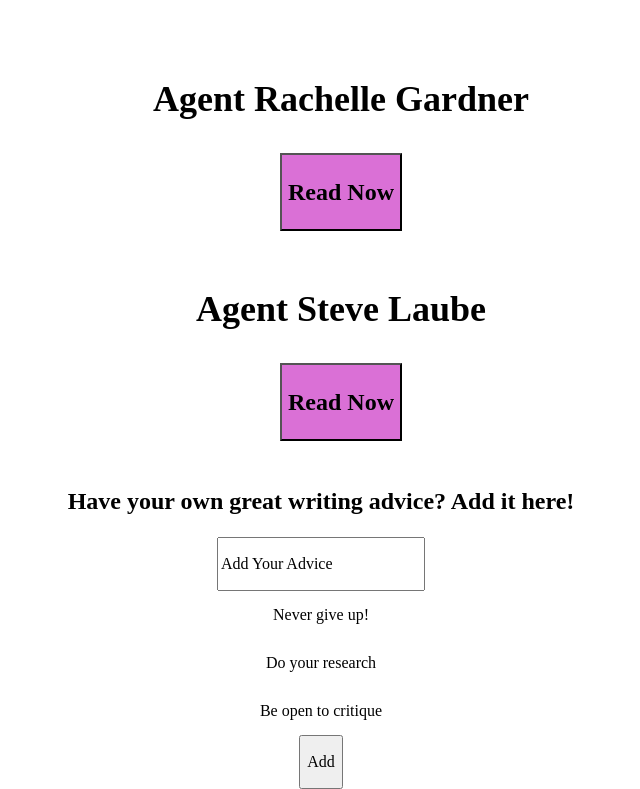
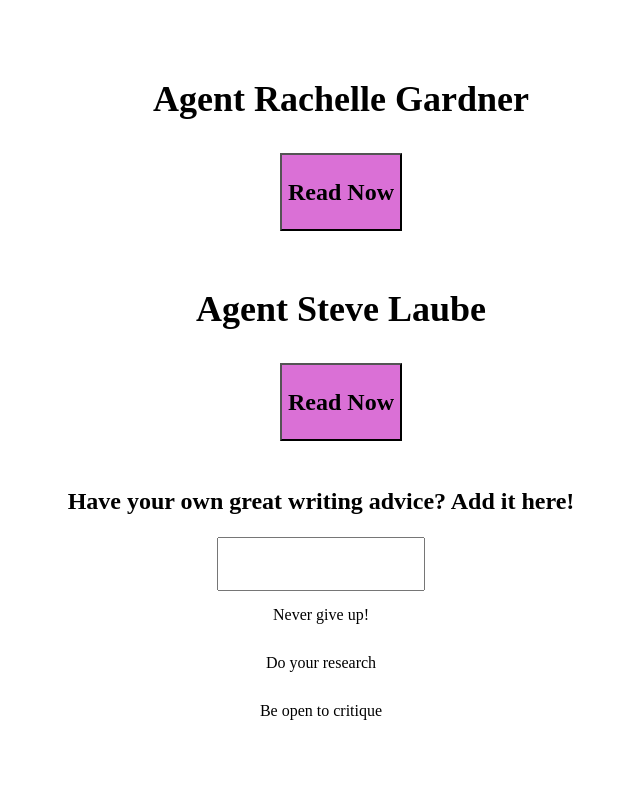
Before and after one commit to yahwehschica7/j-nelson-website, a React (Create React App) app: page /resources in a window 1280 px wide. Shown: the part 225-1014 px from the top of the page, without its empty margins (319-959 px from the left). After the commit the page ends 960 px from the top, so only its background shows below. Built offline with nearby package versions, Linux system fonts and the light colour scheme; data requests are answered from the project's data file.

Commit message:
deleted button on writing tips, added form

```diff
--- a/db.json
+++ b/db.json
@@ -78,20 +78,6 @@
     {
       "id": 3,
       "writingTip": "Be open to critique"
-    },
-    [
-      {
-        "id": 1,
-        "writingTip": "Never give up!"
-      },
-      {
-        "id": 2,
-        "writingTip": "Do your research"
-      },
-      {
-        "id": 3,
-        "writingTip": "Be open to critique"
-      }
-    ]
+    }
   ]
 }
--- a/src/AddWritingTips.jsx
+++ b/src/AddWritingTips.jsx
@@ -13,24 +13,20 @@
     })
   }, [])
 
-  const adviceList = advice.map((tip) =>
-  <p key={tip.id}>
-    {tip.writingTip}
-  </p>
-)
 
   function handleChange(e) {
-    e.preventDefault()
-    setNewAdvice(...advice, e.target.value)
+   console.log(e.target.value)
   }
 
-  function handleAdd() {
+  function handleAdd(e) {
+    e.preventDefault()
+
     fetch("http://localhost:3001/advice", {
     method: 'POST',
     headers: {
       'Content-Type': 'application/json',
   },
-    body: JSON.stringify(handleChange),
+    body: JSON.stringify(),
   })
   .then(response => response.json())
   .then(data => {
@@ -38,18 +34,23 @@
   })
   }
 
+  const adviceList = advice.map((tip) =>
+  <p key={tip.id}>
+    {tip.writingTip}
+  </p>
+)
 
   return (
     <div>
+       <h2>Have your own great writing advice? Add it here!</h2>
+        <form>
+          <input type="text" value="" onChange={handleChange} />
 
-       <h2>Have your own great writing advice? Add it here!</h2>
 
-        <input type="text" value={"Add Your Advice"} onChange={handleChange} />
+        </form>
 
-        {adviceList}
-          <button type="button" onClick={handleAdd}>
-            Add
-          </button>
+
+          {adviceList}
     </div>
   )
 }
```
